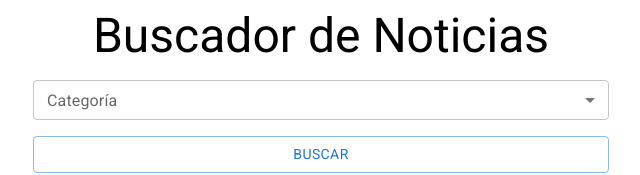
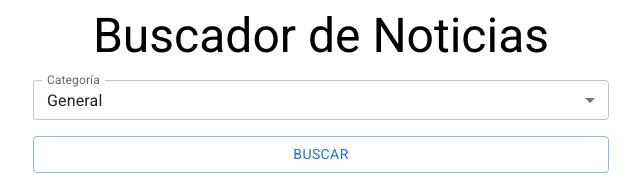
Before and after one commit to Rexpeto/Noticias-Mui, a React (Vite) app: page / in a window 1280 px wide. Shown: the top 175 px of the page, without its empty margins (319-959 px from the left). Built offline with nearby package versions, Linux system fonts and the light colour scheme.

Commit message:
Use context change category

```diff
--- a/src/components/Search.jsx
+++ b/src/components/Search.jsx
@@ -6,6 +6,7 @@ import {
     Button,
     Box,
 } from "@mui/material";
+import useNews from "../hooks/useNews";
 
 const categorias = [
     { value: "general", label: "General" },
@@ -18,11 +19,17 @@ const categorias = [
 ];
 
 const Search = () => {
+    const { handdlerChangeCategory, category } = useNews();
+
     return (
         <form>
             <FormControl fullWidth size="small">
                 <InputLabel>Categoría</InputLabel>
-                <Select label="Categoría">
+                <Select
+                    label="Categoría"
+                    onChange={(e) => handdlerChangeCategory(e)}
+                    value={category}
+                >
                     {categorias.map((categoria) => (
                         <MenuItem key={categoria.value} value={categoria.value}>
                             {categoria.label}
```
